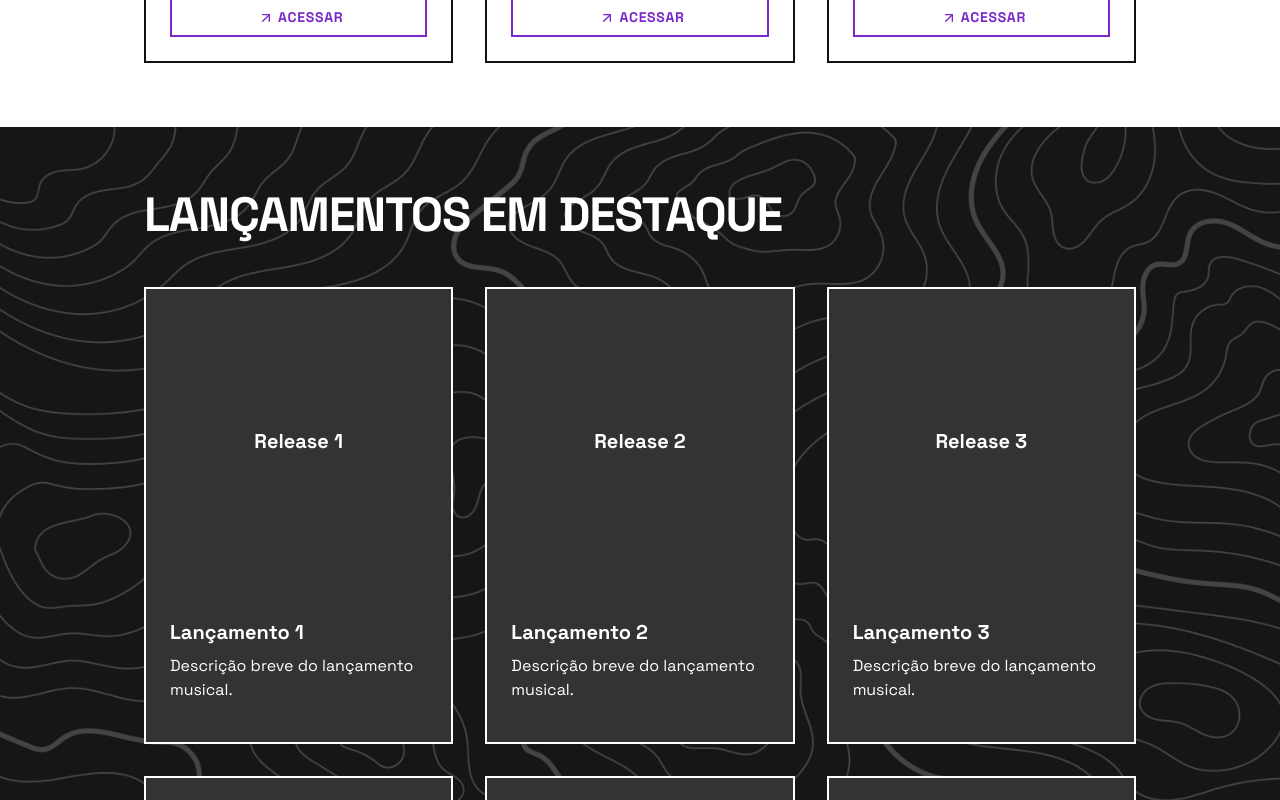
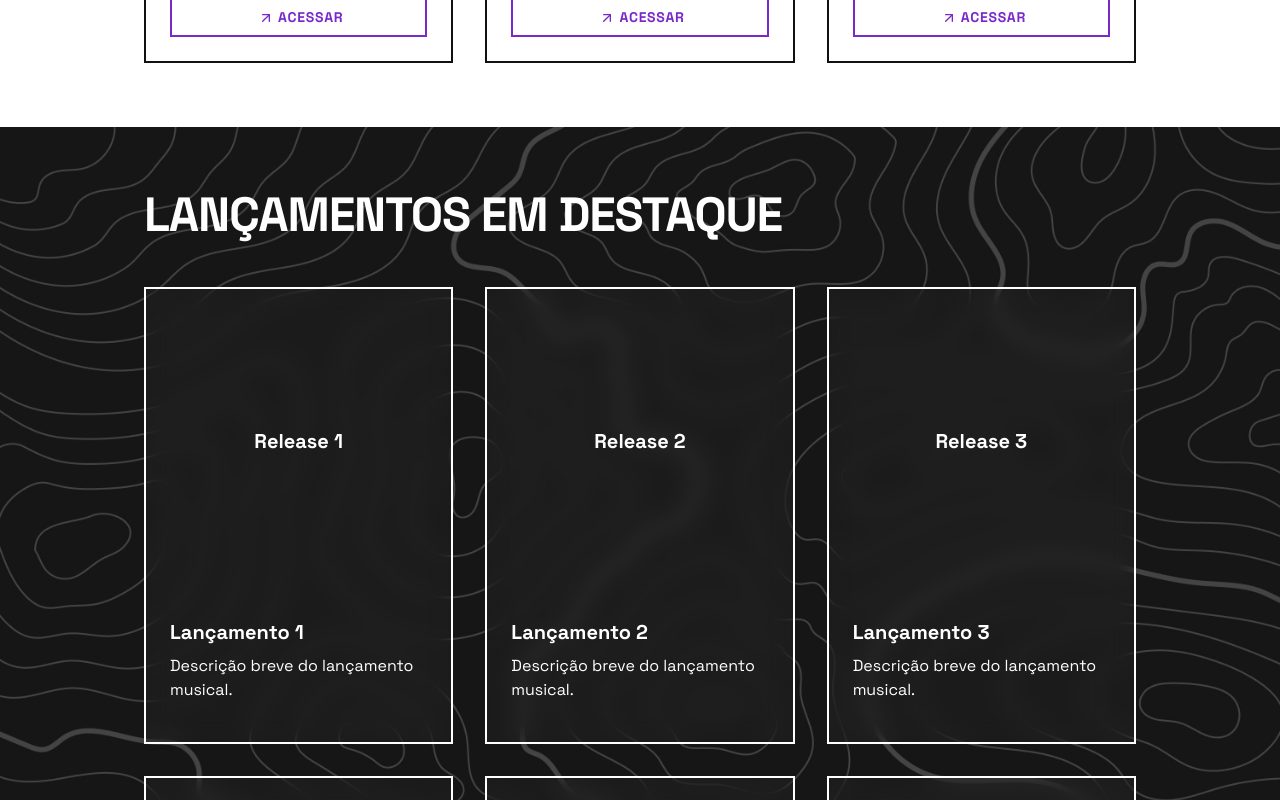
Before and after one commit to lumiert/website, a React (Vite) app: page /portfolio in a window 1280 px wide. Shown: the part 1420-2220 px from the top of the page. Built offline with nearby package versions, Linux system fonts and the light colour scheme.

Commit message:
refactor: improve styling and layout across multiple pages

```diff
--- a/src/components/ui/dropdown-menu.tsx
+++ b/src/components/ui/dropdown-menu.tsx
@@ -25,7 +25,7 @@ const DropdownMenuSubTrigger = React.forwardRef<
   <DropdownMenuPrimitive.SubTrigger
     ref={ref}
     className={cn(
-      "flex cursor-default gap-2 select-none items-center rounded-sm px-2 py-1.5 text-sm outline-none focus:bg-zinc-100 data-[state=open]:bg-zinc-100 [&_svg]:pointer-events-none [&_svg]:size-4 [&_svg]:shrink-0 dark:focus:bg-zinc-800 dark:data-[state=open]:bg-zinc-800",
+      "flex cursor-default gap-2 select-none items-center px-2 py-1.5 text-sm outline-none focus:bg-zinc-100 data-[state=open]:bg-zinc-100 [&_svg]:pointer-events-none [&_svg]:size-4 [&_svg]:shrink-0 dark:focus:bg-zinc-800 dark:data-[state=open]:bg-zinc-800",
       inset && "pl-8",
       className
     )}
@@ -82,7 +82,7 @@ const DropdownMenuItem = React.forwardRef<
   <DropdownMenuPrimitive.Item
     ref={ref}
     className={cn(
-      "relative flex cursor-default select-none items-center gap-2 rounded-sm px-2 py-1.5 text-sm outline-none transition-colors focus:bg-zinc-100 focus:text-zinc-900 data-[disabled]:pointer-events-none data-[disabled]:opacity-50 [&>svg]:size-4 [&>svg]:shrink-0 dark:focus:bg-zinc-800 dark:focus:text-zinc-50",
+      "hover:cursor-pointer relative flex cursor-default select-none items-center gap-2 px-2 py-1.5 text-sm outline-none transition-colors focus:bg-zinc-100 focus:text-zinc-900 data-[disabled]:pointer-events-none data-[disabled]:opacity-50 [&>svg]:size-4 [&>svg]:shrink-0 dark:focus:bg-zinc-800 dark:focus:text-zinc-50",
       inset && "pl-8",
       className
     )}
--- a/src/pages/ArtesPage.tsx
+++ b/src/pages/ArtesPage.tsx
@@ -3,7 +3,7 @@ import { motion, AnimatePresence } from 'framer-motion';
 import Heading from '../components/Heading';
 import Container from '../components/Container';
 import { animations } from '../styles/design-system';
-import { ArrowUpRight, X, ChevronDown } from 'lucide-react';
+import { X, ChevronDown } from 'lucide-react';
 import galleryDataJson from '../gallery-data.json'; // Import the generated JSON
 import { Dialog, DialogContent, DialogOverlay, DialogClose } from '../components/ui/dialog';
 import { Carousel, CarouselContent, CarouselItem, CarouselNext, CarouselPrevious } from "../components/ui/carousel";
@@ -45,7 +45,7 @@ const GalleryModal: React.FC<GalleryModalProps> = ({ item, isOpen, onClose }) =>
           onClick={onClose}
           className="absolute right-3 top-3 z-[60] rounded-none p-1 opacity-70 ring-offset-background transition-opacity hover:opacity-100 focus:outline-none focus:ring-2 focus:ring-ring focus:ring-offset-2 disabled:pointer-events-none data-[state=open]:bg-accent data-[state=open]:text-muted-foreground"
         >
-          <X className="h-6 w-6 text-darkGray hover:text-purple transition-colors" />
+          <X className="h-6 w-6 text-stone-600 hover:text-purple transition-colors" />
           <span className="sr-only">Fechar</span>
         </DialogClose>
 
@@ -158,7 +158,7 @@ const ArtesPage: React.FC = () => {
 
       {/* Gallery Section */}
       <section className="py-24 relative text-white bg-cover bg-topo bg-fixed bg-cover">
-        <div className=" absolute inset-0 pointer-events-none"></div>
+        <div className="absolute inset-0 pointer-events-none"></div>
         <Container>
           <div className="flex flex-col sm:flex-row justify-between items-start sm:items-center mb-12 gap-4">
             <Heading className="text-white" level={2}>GALERIA</Heading>
@@ -166,12 +166,12 @@ const ArtesPage: React.FC = () => {
             <DropdownMenu>
               <DropdownMenuTrigger asChild>
                 {/* Changed Button variant and text */}
-                <Button variant="ghost" className="flex items-center gap-14 text-white hover:bg-transparent hover:text-purple px-2 rounded-none border-b border-transparent hover:border-purple">
+                <Button variant="ghost" className="flex items-center gap-9 text-white hover:bg-transparent hover:text-purple rounded-none border-2 border-white hover:border-purple">
                   Categorias
                   <ChevronDown className="h-4 w-4" />
                 </Button>
               </DropdownMenuTrigger>
-              <DropdownMenuContent align="end" className="rounded-none border-text/20 bg-background"> {/* Added rounded-none */}
+              <DropdownMenuContent align="end" className="border-text/20 bg-background"> {/* Added rounded-none */}
                 <DropdownMenuLabel>Filtrar por Categoria</DropdownMenuLabel>
                 <DropdownMenuSeparator className="bg-text/20"/>
                 {categories.map(category => (
--- a/src/pages/ComunidadePage.tsx
+++ b/src/pages/ComunidadePage.tsx
@@ -106,7 +106,7 @@ const ComunidadePage: React.FC = () => {
             ].map((event, index) => (
               <motion.div
                 key={index}
-                className="border-2 border-text bg-darkGray border-white bg-background p-6 transition-colors duration-300"
+                className="border-2 border-text border-white bg-darkGray/20 backdrop-blur-md p-6 transition-colors duration-300"
                 initial={animations.slideUp.initial}
                 animate={animations.slideUp.animate}
                 transition={{ ...animations.slideUp.transition, delay: index * 0.1 }}
--- a/src/pages/ContatoPage.tsx
+++ b/src/pages/ContatoPage.tsx
@@ -31,7 +31,7 @@ const ContatoPage: React.FC = () => {
       <section className="py-16 relative bg-fixed bg-topo bg-cover">
         <div className="absolute inset-0 opacity-10 pointer-events-none"></div>
         <Container size="md">
-          <BrutalistCard className="p-8 text-center bg-darkGray text-white border-white">
+          <BrutalistCard className="p-8 text-center overflow-hidden backdrop-blur-md bg-darkGray/20 transition-all bg-darkGray text-white border-white">
             <h2 className="text-3xl font-bold mb-6">FALE COMIGO</h2>
             <div className="max-w-md mx-auto">
               <p className="mb-8 text-lg">
--- a/src/pages/DownloadsPage.tsx
+++ b/src/pages/DownloadsPage.tsx
@@ -85,8 +85,8 @@ const DownloadsPage: React.FC = () => {
           </Heading>
           <div className="grid grid-cols-1 md:grid-cols-2 gap-6">
             {[1, 2, 3, 4].map((item) => (
-              <BrutalistCard key={item} className="flex border-white flex-col">
-                <div className="aspect-video bg-darkGray flex items-center justify-center">
+              <BrutalistCard key={item} className="flex flex-col overflow-hidden border-white backdrop-blur-md bg-darkGray/20 transition-all">
+                <div className="aspect-video flex items-center justify-center">
                   <img
                     src={`/preset-pack-${item}.jpg`}
                     alt={`Preset Pack ${item}`}
@@ -97,7 +97,7 @@ const DownloadsPage: React.FC = () => {
                     }}
                   />
                 </div>
-                <div className="p-6 bg-darkGray flex flex-col flex-grow">
+                <div className="p-6 flex flex-col flex-grow">
                   <h3 className="text-xl font-bold mb-2">Preset Pack {item}</h3>
                   <p className="mb-4 flex-grow">Descrição do pacote de presets e instrumentos incluídos.</p>
                   <div className="mt-4">
@@ -159,7 +159,7 @@ const DownloadsPage: React.FC = () => {
           </Heading>
           <div className="grid grid-cols-1 md:grid-cols-2 gap-6">
             {[1, 2].map((item) => (
-              <BrutalistCard key={item} className="flex border-white flex-col">
+              <BrutalistCard key={item} className="flex flex-col overflow-hidden border-white backdrop-blur-md bg-darkGray/20 transition-all">
                 <div className="aspect-video bg-darkGray flex items-center justify-center">
                   <img
                     src={`/template-${item}.jpg`}
@@ -171,7 +171,7 @@ const DownloadsPage: React.FC = () => {
                     }}
                   />
                 </div>
-                <div className="p-6 flex flex-col bg-darkGray flex-grow">
+                <div className="p-6 flex flex-col flex-grow">
                   <h3 className="text-xl font-bold mb-2">Template {item}</h3>
                   <p className="mb-4 flex-grow">Descrição do template e DAW compatível.</p>
                   <div className="mt-auto">
--- a/src/pages/PortfolioPage.tsx
+++ b/src/pages/PortfolioPage.tsx
@@ -98,18 +98,21 @@ const PortfolioPage: React.FC = () => {
 
       {/* Featured Releases */}
       <section className="py-16 bg-topo bg-fixed bg-cover text-white relative">
-        <div className="absolute inset-0 opacity-10 pointer-events-none "></div>
+        <div className=""></div>
         <Container>
           <Heading level={2} className="mb-12">
             LANÇAMENTOS EM DESTAQUE
           </Heading>
           <div className="grid grid-cols-1 md:grid-cols-2 lg:grid-cols-3 gap-8">
             {[1, 2, 3, 4, 5, 6].map((item) => (
-              <BrutalistCard key={item} className="overflow-hidden border-white">
-                <div className="aspect-square bg-darkGray flex items-center justify-center">
+              <BrutalistCard
+                key={item}
+                className="overflow-hidden border-white backdrop-blur-md bg-darkGray/20 transition-all"
+              >
+                <div className="aspect-square flex items-center justify-center">
                   <span className="text-white text-xl font-bold">Release {item}</span>
                 </div>
-                <div className="p-6 bg-darkGray">
+                <div className="p-6">
                   <h3 className="text-xl font-bold mb-2">Lançamento {item}</h3>
                   <p className="mb-4">Descrição breve do lançamento musical.</p>
                 </div>
```
